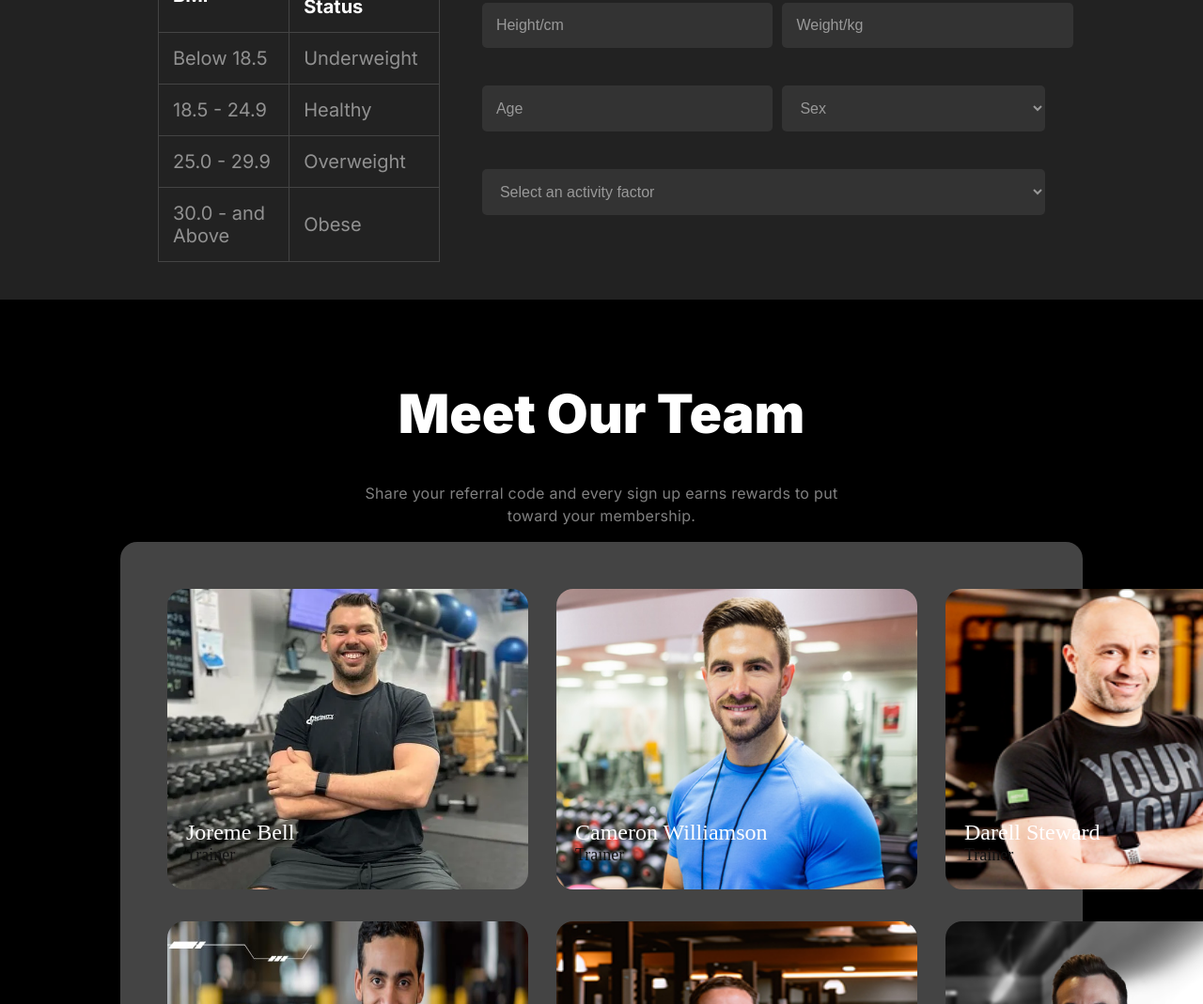
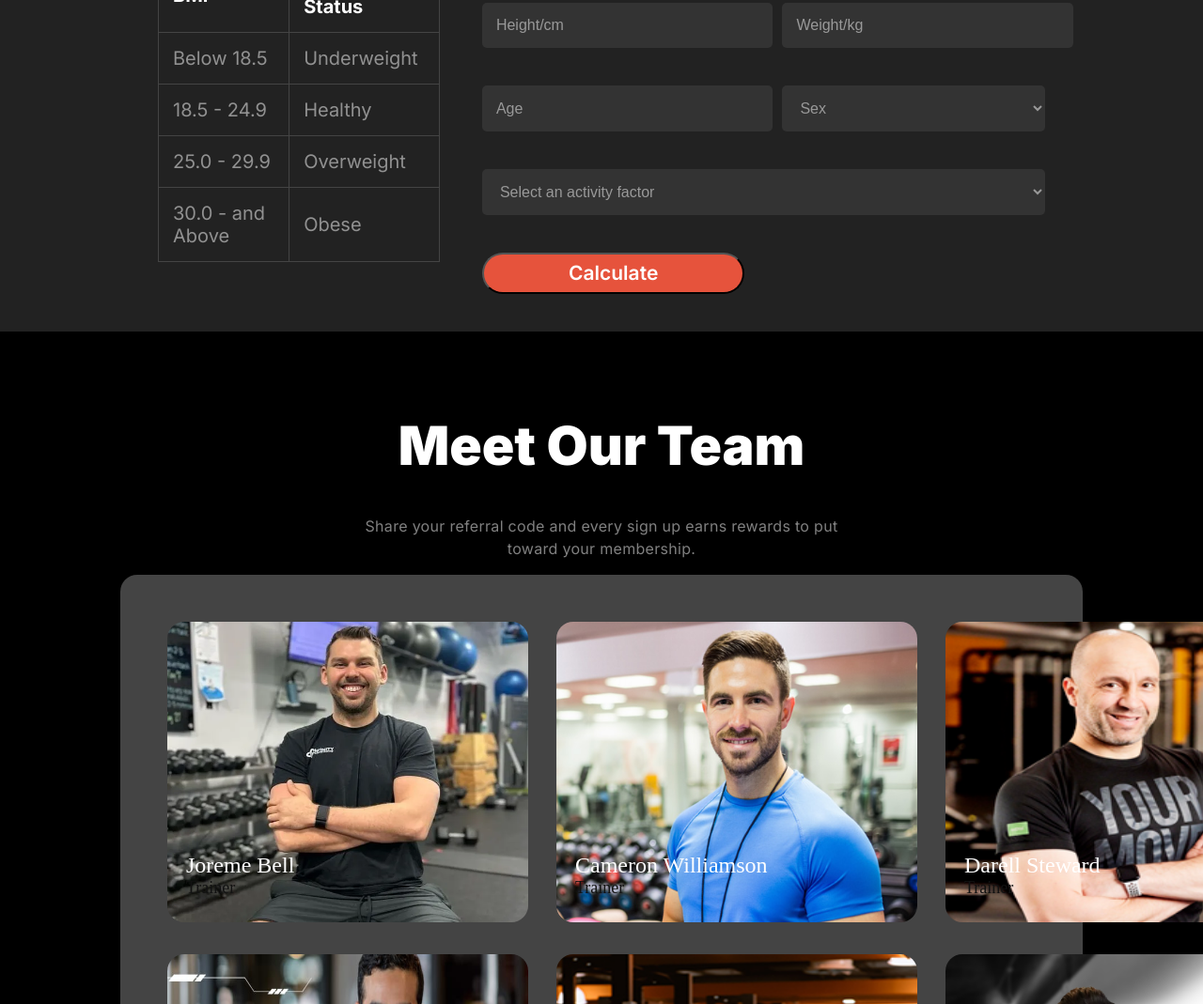
Before and after one commit to mdtohiduzzaman7/L1R9A2, a plain HTML site: page index.html in a window 1280 px wide. Shown: the part 2843-3912 px from the top of the page at 94% size. Drawn offline with Linux system fonts and the light colour scheme; a web font is replaced by a local one.

Commit message:
calculate

```diff
--- a/index.html
+++ b/index.html
@@ -239,6 +239,8 @@
                 <select class="full-width">
                   <option>Select an activity factor</option>
                 </select>
+
+                <button class="btn">Calculate</button>
               </div>
             </div>
           </div>
--- a/style.css
+++ b/style.css
@@ -537,7 +537,7 @@ footer {
 @media screen and (max-width: 576px) {
   body {
     width: 100%;
-    /* background-color: lightblue; */
+
   }
   .icon {
     background-color: white;
```
